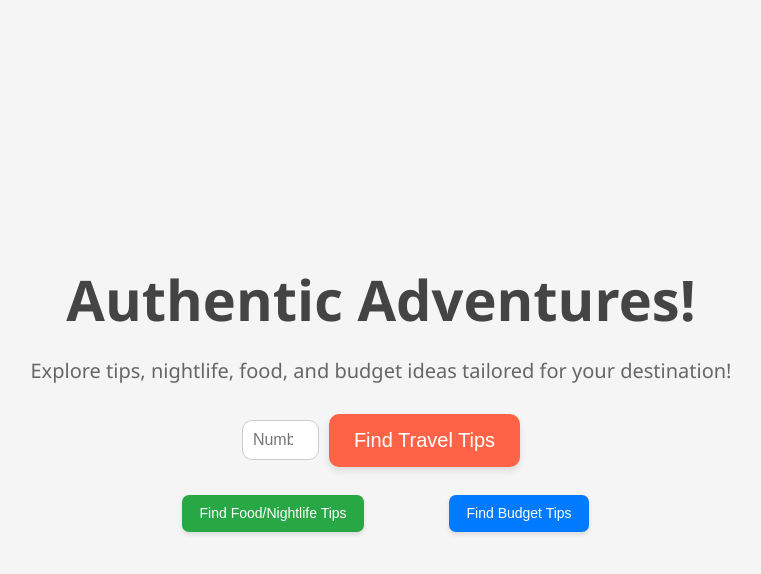
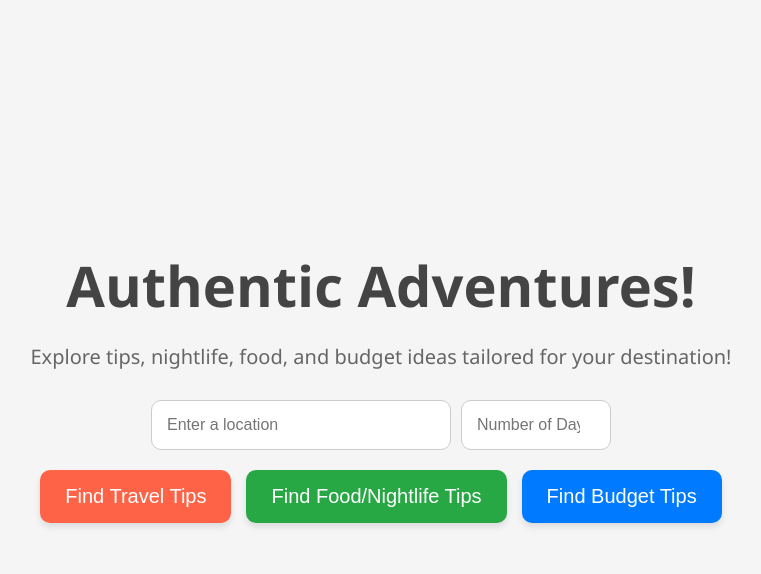
Before and after one commit to jexpearce/jex, a Flask app: page / in a window 1280 px wide. Shown: the top 574 px of the page, without its empty margins (259-1020 px from the left). Run offline with Flask 3, Linux system fonts and the light colour scheme.

Commit message:
gaergeg!# R@

```diff
--- a/static/newidea.css
+++ b/static/newidea.css
@@ -1,3 +1,4 @@
+/* General Reset */
 * {
     margin: 0;
     padding: 0;
@@ -42,21 +43,35 @@ html, body {
     margin-bottom: 30px;
 }
 
+/* Input and Buttons */
 .search-box {
     display: flex;
     flex-direction: column;
     align-items: center;
     width: 100%;
+    gap: 20px;
 }
 
-.search-box input[type="text"] {
+.input-container {
+    display: flex;
+    justify-content: center;
+    align-items: center;
+    gap: 10px;
+    width: 100%;
+    max-width: 600px;
+}
+
+.input-container input {
     padding: 15px;
-    font-size: 1.25em;
+    font-size: 1em;
     border: 1px solid #ccc;
     border-radius: 10px;
     width: 100%;
-    max-width: 500px;
-    margin-bottom: 25px;
+    max-width: 300px;
+}
+
+#days-input {
+    max-width: 150px;
 }
 
 .buttons-container {
@@ -183,8 +198,6 @@ html, body {
     border-top: none;
 }
 
-
-
 #summary-container {
     margin-top: 20px;
     text-align: center;
@@ -209,20 +222,17 @@ html, body {
     transform: scale(1.05);
 }
 
-/* Ensure the summary output is centered */
 /* Enhanced styles for the summary output */
 #summary-output {
-    /* Existing styles */
     font-size: 1.1em;
     color: #555;
     margin-top: 10px;
     background: #e0f7fa; /* Faint blue background */
-    padding: 10px; /* Reduced padding */
+    padding: 10px;
     border-radius: 10px;
     box-shadow: 0 4px 6px rgba(0, 0, 0, 0.1);
-    display: block; /* Changed from inline-block to block for full width */
-    width: 90%; /* Increased width for wider textbox */
-    max-width: none; /* Remove max-width constraint */
+    display: block;
+    width: 90%;
     text-align: left;
     margin-left: auto;
     margin-right: auto;
--- a/templates/newidea.html
+++ b/templates/newidea.html
@@ -18,22 +18,28 @@
         destination!
       </p>
       <div class="search-box">
-        <div style="display: flex; justify-content: center; align-items: center; gap: 10px; width: 100%;">
+        <div class="input-container">
+          <input
+            type="text"
+            id="location-input"
+            placeholder="Enter a location"
+          />
           <input
             type="number"
             id="days-input"
             placeholder="Number of Days (Max 20)"
             min="1"
             max="20"
-            style="padding: 10px; font-size: 1em; border: 1px solid #ccc; border-radius: 10px; max-width: 150px;"
           />
+        </div>
+        <div class="buttons-container">
           <button id="search-button">Find Travel Tips</button>
-        </div>
-        <div class="buttons-container" style="margin-top: 20px;">
-          <button id="food-button" style="transform: scale(0.7);">Find Food/Nightlife Tips</button>
-          <button id="budget-button" style="transform: scale(0.7);">Find Budget Tips</button>
+          <button id="food-button">Find Food/Nightlife Tips</button>
+          <button id="budget-button">Find Budget Tips</button>
         </div>
       </div>
+      <div id="results"></div>
+    </div>
     <script src="/static/newidea.js"></script>
   </body>
 </html>
```
Also changed, not shown: server.py (line endings or trailing spaces).
